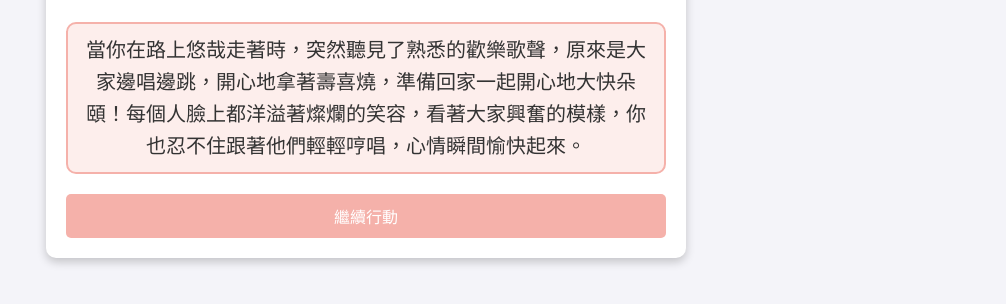
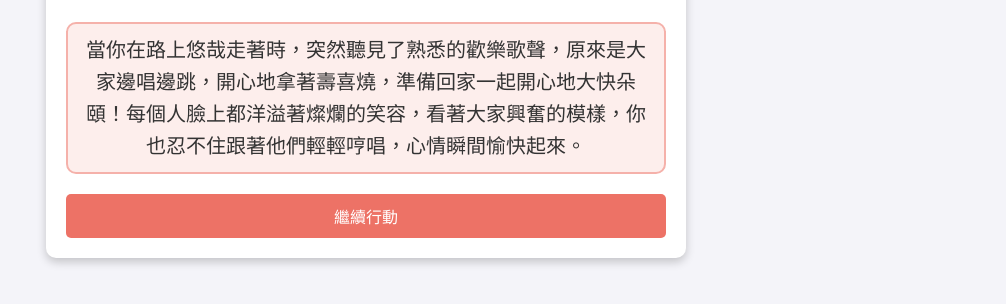
Before and after one commit to darren-lu-71-pika/chiikawa, a plain HTML site: page index.html in a window 1280 px wide. Shown: the part 478-782 px from the top of the page, without its empty margins (274-1280 px from the left). Drawn offline with Linux system fonts and the light colour scheme.

Commit message:
Update index.html

```diff
--- a/index.html
+++ b/index.html
@@ -57,7 +57,7 @@
             margin-top: 20px;
         }
         button {
-            background-color: #f5b1aa;
+            background-color: #ed7266;
             color: white;
             border: none;
             border-radius: 5px;
```
